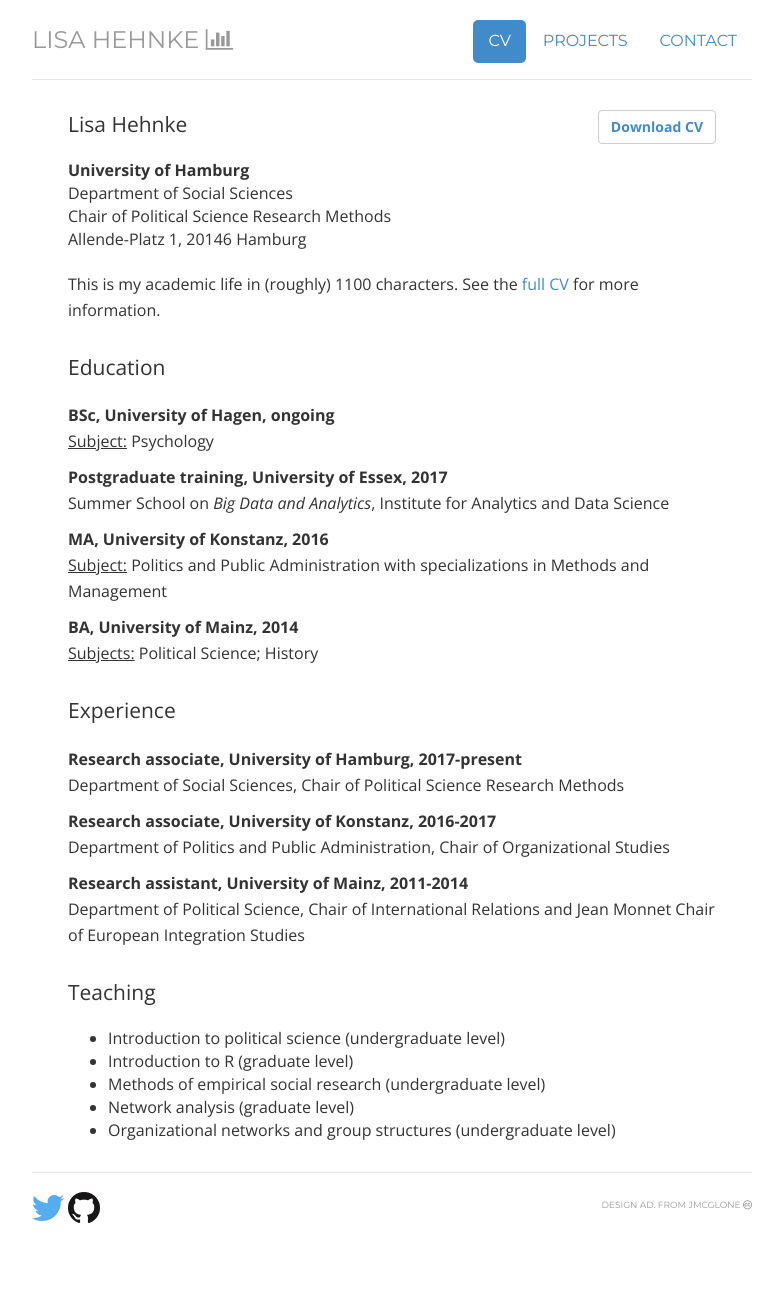
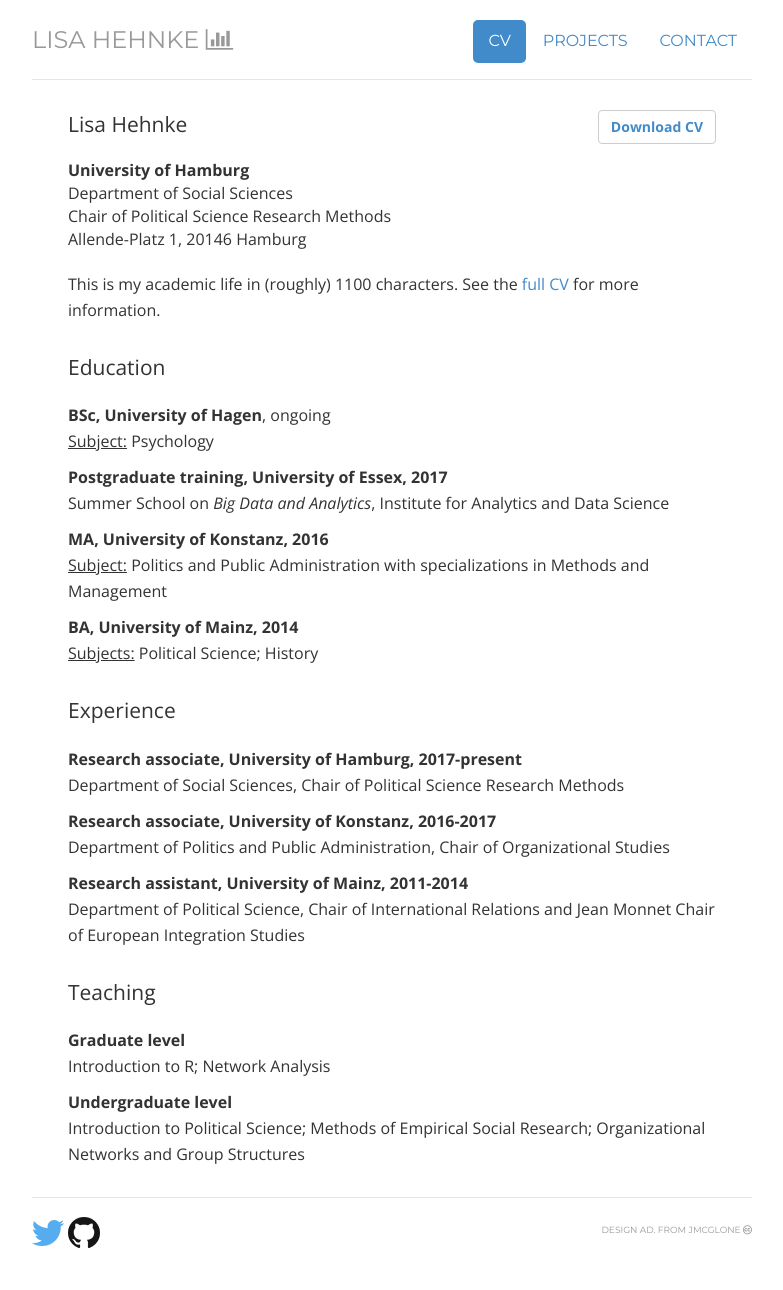
Before and after one commit to lhehnke/lhehnke.github.io, a Jekyll site: the page built from cv/index.html, in a window 1280 px wide. Shown: the whole page, without its empty margins (248-1031 px from the left). Built offline with Jekyll 4.4.1, drawn with Linux system fonts in a browser that asks for light colours; nearby versions of some CDN libraries; some web fonts are replaced; before the commit the page ends 1265 px from its top, so only the background shows below that.

Commit message:
Teaching

```diff
--- a/cv/index.html
+++ b/cv/index.html
@@ -28,7 +28,7 @@ description: CV for Lisa Hehnke, a researcher, data scientist, psychology studen
 
 				<p class="lead">Education</p>
 
-					<p><strong> BSc, University of Hagen, ongoing</strong><br>
+					<p><strong> BSc, University of Hagen</strong>, ongoing<br>
 				<u>Subject:</u> Psychology </p>
 
 								<p><strong>Postgraduate training, University of Essex, 2017</strong><br>
@@ -55,19 +55,13 @@ description: CV for Lisa Hehnke, a researcher, data scientist, psychology studen
 
 
 
-
 				<p class="lead">Teaching</p>
 
-    <ul>
-				<li>Introduction to political science (undergraduate level)</li>
-      	<li>Introduction to R (graduate level)</li>
-				<li>Methods of empirical social research (undergraduate level)</li>
-				<li>Network analysis (graduate level)</li>
-				<li>Organizational networks and group structures (undergraduate level)</li>
+	<p><strong> Graduate level</strong><br>
+				Introduction to R; Network Analysis </p>
 
-</ul>
-
-
+	<p><strong> Undergraduate level</strong><br>
+				Introduction to Political Science; Methods of Empirical Social Research; Organizational Networks and Group Structures</p>
 
 
 </div>
```
